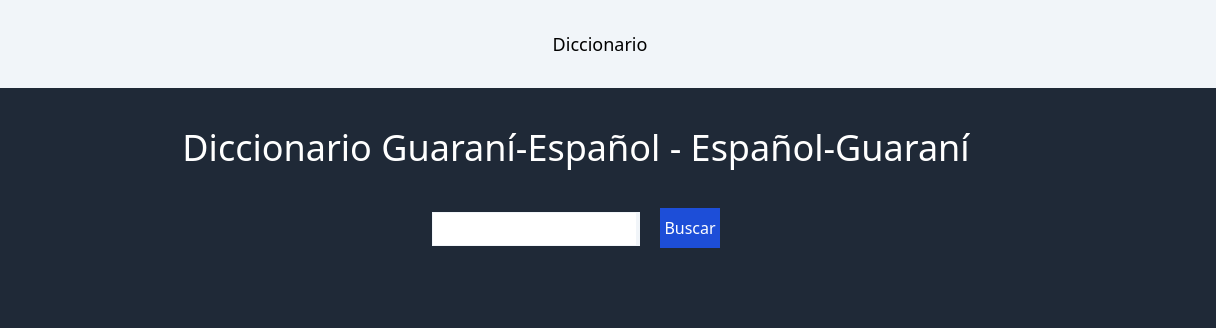
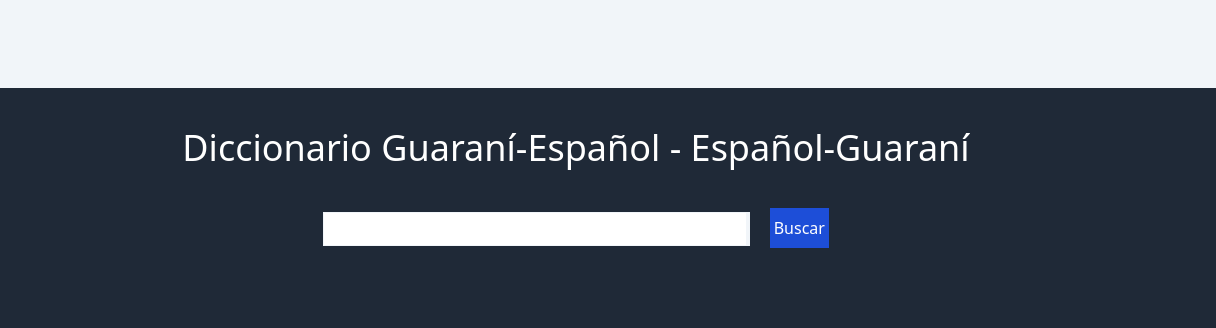
Before and after one commit to luisagd/luisagd.github.io, a Gatsby site: page /diccionario in a window 1280 px wide. Shown: the top 328 px of the page, 64-1280 px from the left. Built offline with nearby package versions, Linux system fonts and the light colour scheme; Gatsby itself is replaced by a stand-in of ours.

Commit message:
Changed searchbar width

```diff
--- a/src/components/Navbar.jsx
+++ b/src/components/Navbar.jsx
@@ -3,17 +3,7 @@ import "./Navbar.css";
 import logo from "../images/logo.svg"; // Tell webpack this JS file uses this image
 import { Link } from "gatsby";
 const links = [
-	{ url: "/diccionario", text: "Diccionario" },
-	// { url: "/aritmetica-y-algebra", text: "Aritmetica y Algebra" },
-	// {
-	// 	url: "/geometria-y-trigonometria",
-	// 	text: "Geometría Plana y Trigonometria",
-	// },
-	// {
-	// 	url: "/geometria-analitica-y-calculo",
-	// 	text: "Geometría Analítica y Calculo",
-	// },
-	// { url: "/fisica", text: "Fisica" },
+	// { url: "/diccionario", text: "Diccionario" },
 ];
 
 function Navbar() {
--- a/src/pages/diccionario.js
+++ b/src/pages/diccionario.js
@@ -74,10 +74,10 @@ function SearchResults() {
         }
     }, []); // 👈️ empty dependencies array
     return (
-        <div className="SearchResults flex flex-col items-center ">
-            <div className='flex space-x-5'>
+        <div className="SearchResults flex flex-col ">
+            <div className='flex space-x-5 justify-center'>
                 <form
-                    className="mb-5 w-52"
+                    className="mb-5 w-1/3"
                     onSubmit={(event) => {
                         event.preventDefault();
                         const query = document.getElementById('query').value;
--- a/src/pages/index.js
+++ b/src/pages/index.js
@@ -28,7 +28,7 @@ const IndexPage = () => {
   return (
     <div>
       <main class="bg-gray-800 min-h-screen text-white">
-        {/* <Navbar /> */}
+        <Navbar />
         <header class="items-center text-center text-4xl min-h-fit my-10">
           <h1> Bienvenido a mi página personal.</h1>
           <p class="my-3 text-2xl">Un testimonio de lo que puede hacer Javascript, React, Gatsby y Tailwind.</p>
```
